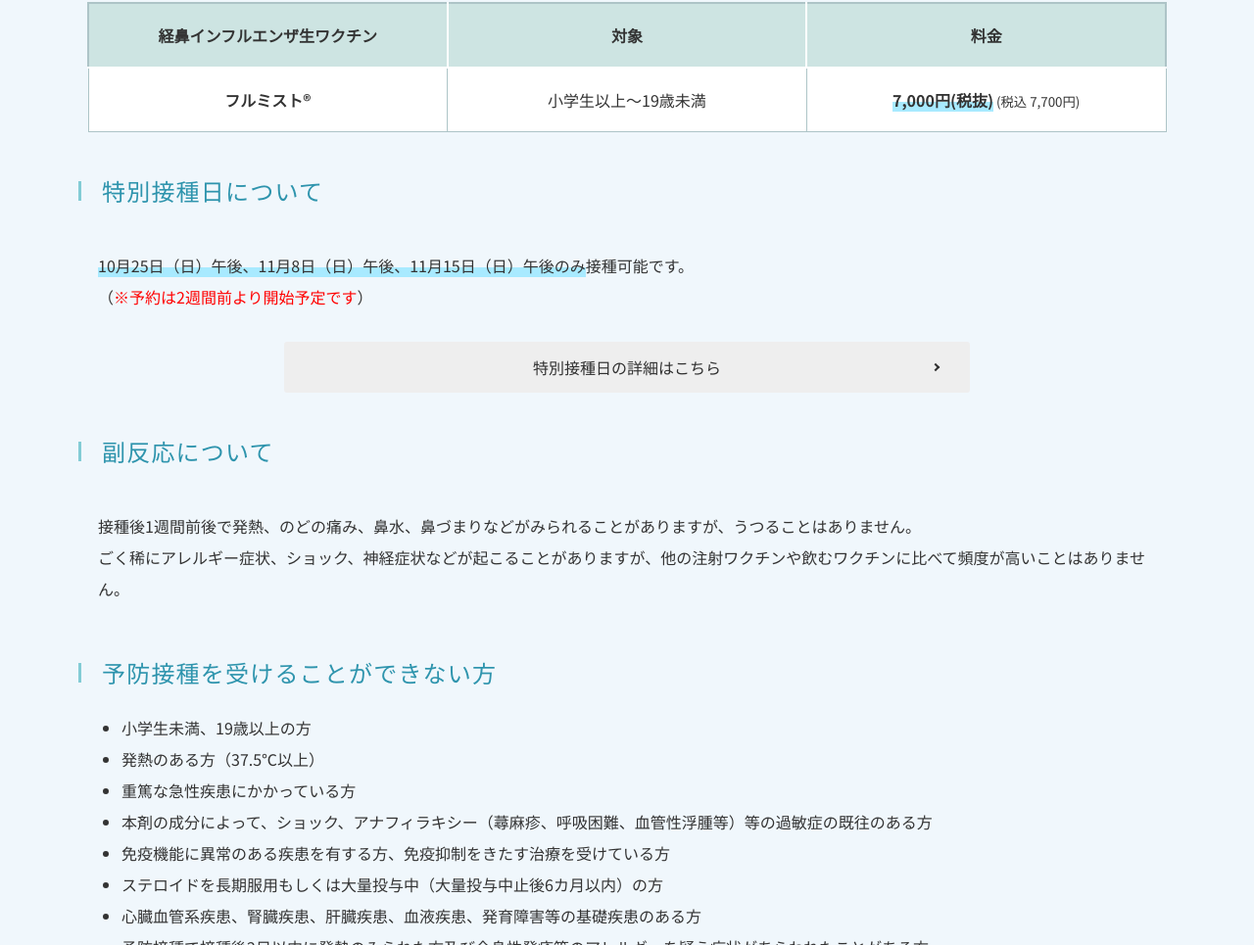
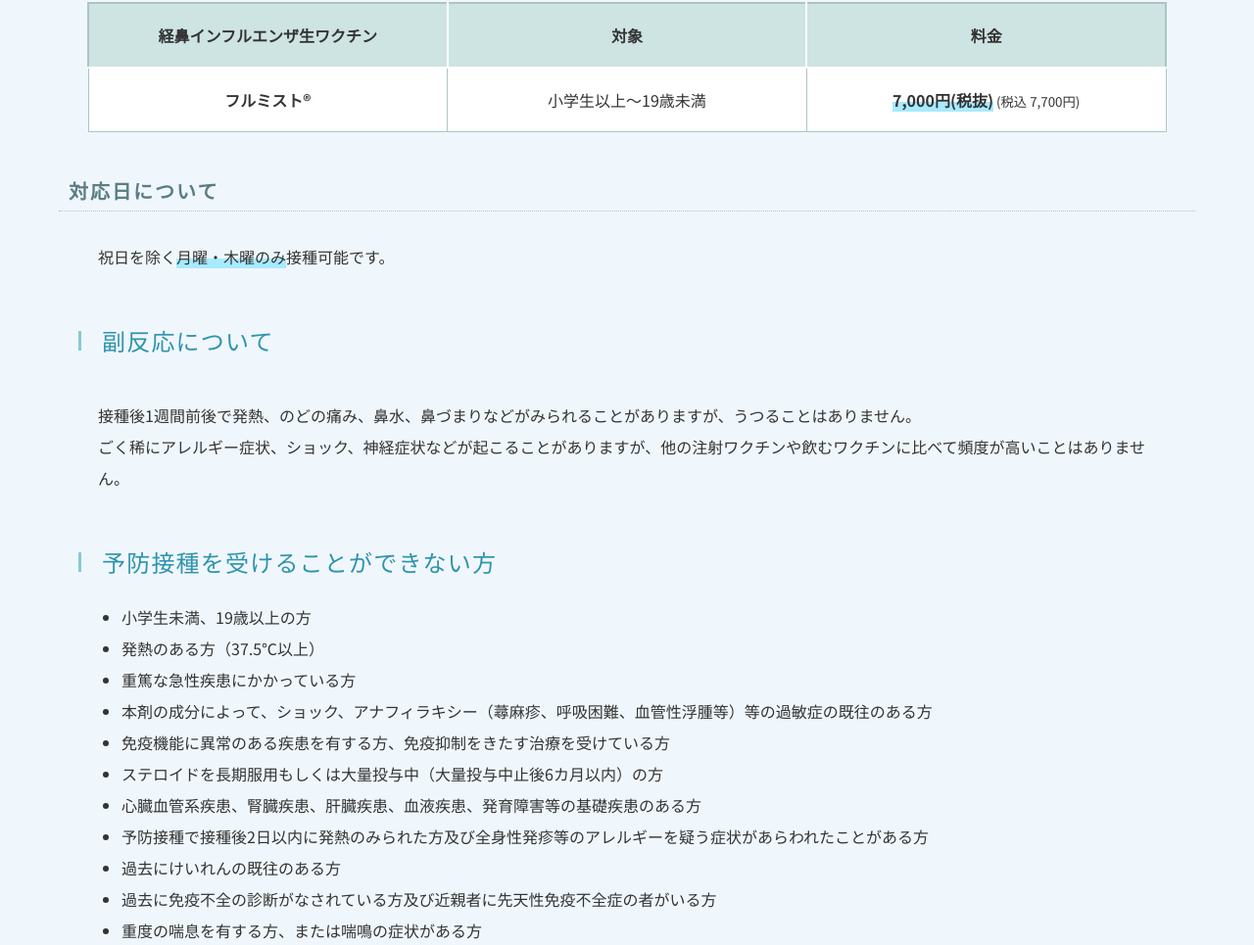
Before and after one commit to yamabiko-kouhou/aobadai, a plain HTML site: page yobou-influenza-flumist.html in a window 1280 px wide. Shown: the part 983-1948 px from the top of the page at 98% size. Drawn offline with nearby package versions, Linux system fonts and the light colour scheme; a web font is replaced by a local one.

Commit message:
Add files via upload

```diff
--- a/yobou-influenza-flumist.html
+++ b/yobou-influenza-flumist.html
@@ -87,9 +87,12 @@ height="0" width="0" style="display:none;visibility:hidden"></iframe></noscript>
 		</tbody>
 	  </table>
 
-	<h3>特別接種日について</h3>
+	<!--<h3>特別接種日について</h3>
 	  <p><span class="element">10月25日（日）午後、11月8日（日）午後、11月15日（日）午後のみ</span>接種可能です。<br>（<span style="color: red;">※予約は2週間前より開始予定です</span>）</p>
-	  <div class="button019"><a href="yobou-holiday.html">特別接種日の詳細はこちら</a></div>
+	  <div class="button019"><a href="yobou-holiday.html">特別接種日の詳細はこちら</a></div>-->
+
+	<h4>対応日について</h4>
+	  <p>祝日を除く<span class="element">月曜・木曜のみ</span>接種可能です。</p>
 
 	<h3>副反応について</h3>
 	  <p>接種後1週間前後で発熱、のどの痛み、鼻水、鼻づまりなどがみられることがありますが、うつることはありません。<br>ごく稀にアレルギー症状、ショック、神経症状などが起こることがありますが、他の注射ワクチンや飲むワクチンに比べて頻度が高いことはありません。</p>
```
Also changed, not shown: index.html (+9 -1 lines), yobou.html (+4 -3 lines).
